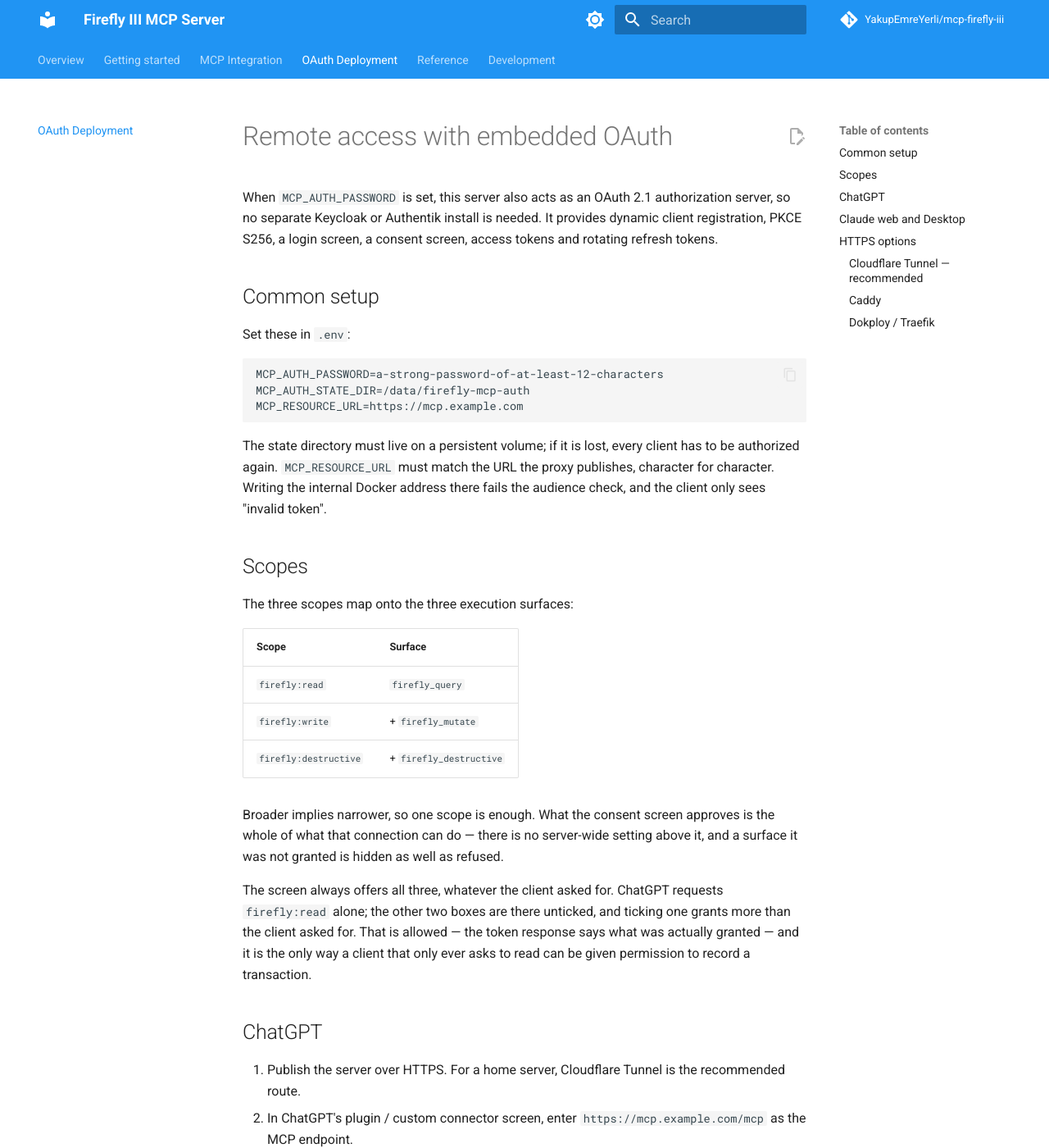
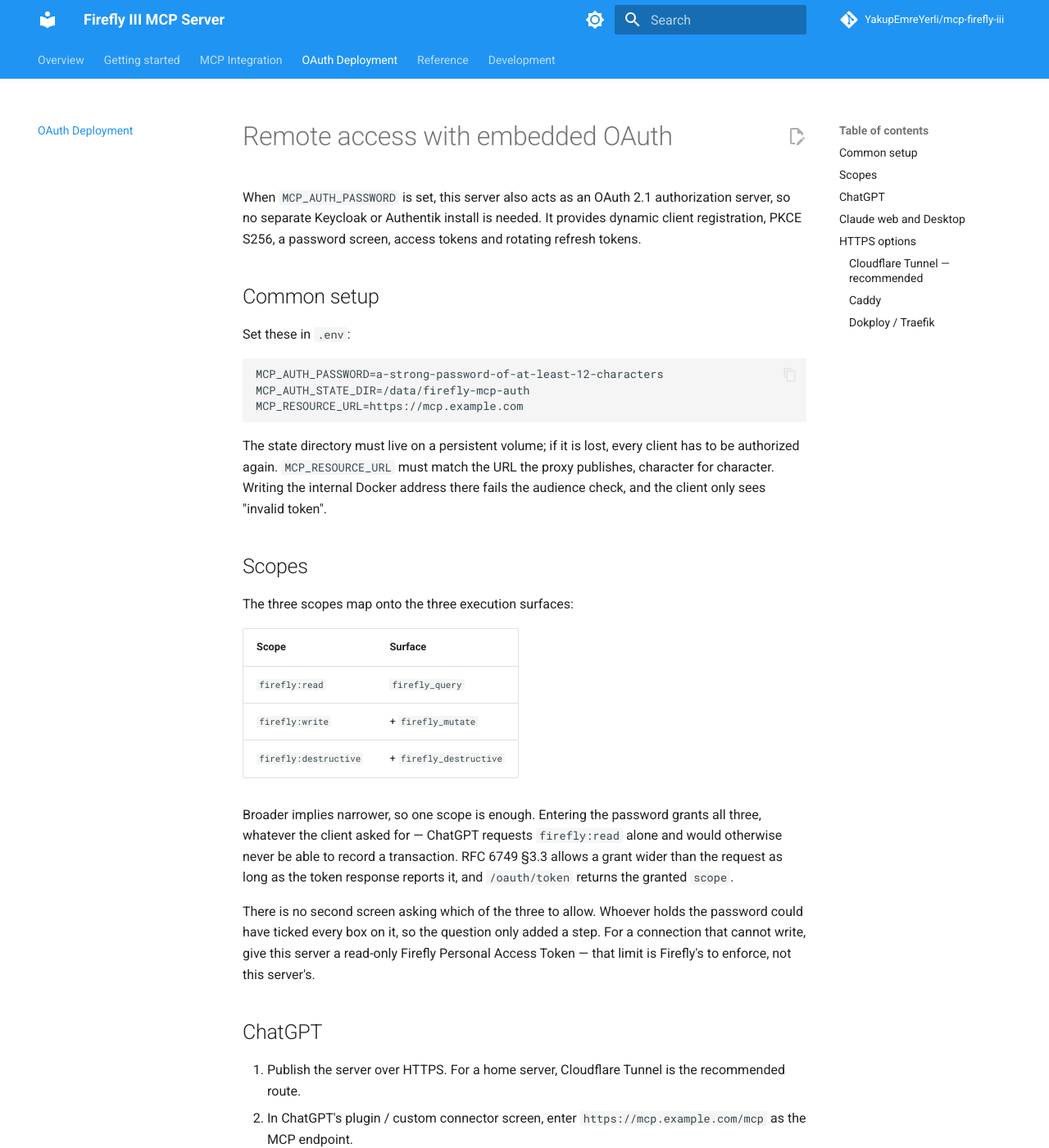
Before and after one commit to YakupEmreYerli/mcp-firefly-iii, an MkDocs documentation site: the page built from docs/oauth.md, in a window 1280 px wide and 1400 px high. Shown: the whole window at 82% size. Built offline with MkDocs 1.6.1 and Material for MkDocs 9.7.7, drawn with Linux system fonts in a browser that asks for light colours; comment, search, counter and statistics services are not loaded; the version menu is left out; some of the changed text lies outside the part shown.

Commit message:
Grant on the password, and drop the consent screen
It asked the same person the same question twice. They had just proved
they hold MCP_AUTH_PASSWORD, and every box on the screen was theirs to
tick — so the screen added a step without adding a decision. Entering the
password now grants all three scopes and redirects straight back.

A client that asks for firefly:read alone, as ChatGPT does, is granted
more than it requested. RFC 6749 §3.3 permits that as long as the token
response reports what was granted, which /oauth/token does.

The new end-to-end test is the one worth having: it takes the token the
password produced all the way to /mcp and asserts firefly_mutate and
firefly_destructive appear in tools/list. Granting a scope that never
reaches the tool list would look identical everywhere earlier in the
chain. It fails against the previous commit.

MCP_AUTH_PASSWORD is now unambiguously full access, and SECURITY.md says
so: for a connection that must not write, the boundary is a read-only
Firefly token, which Firefly III enforces itself.

```diff
--- a/docs/oauth.md
+++ b/docs/oauth.md
@@ -2,8 +2,8 @@
 
 When `MCP_AUTH_PASSWORD` is set, this server also acts as an OAuth 2.1
 authorization server, so no separate Keycloak or Authentik install is needed. It
-provides dynamic client registration, PKCE S256, a login screen, a consent
-screen, access tokens and rotating refresh tokens.
+provides dynamic client registration, PKCE S256, a password screen, access
+tokens and rotating refresh tokens.
 
 ## Common setup
 
@@ -30,15 +30,16 @@ The three scopes map onto the three execution surfaces:
 | `firefly:write` | + `firefly_mutate` |
 | `firefly:destructive` | + `firefly_destructive` |
 
-Broader implies narrower, so one scope is enough. What the consent screen
-approves is the whole of what that connection can do — there is no server-wide
-setting above it, and a surface it was not granted is hidden as well as refused.
+Broader implies narrower, so one scope is enough. Entering the password grants
+all three, whatever the client asked for — ChatGPT requests `firefly:read` alone
+and would otherwise never be able to record a transaction. RFC 6749 §3.3 allows
+a grant wider than the request as long as the token response reports it, and
+`/oauth/token` returns the granted `scope`.
 
-The screen always offers all three, whatever the client asked for. ChatGPT
-requests `firefly:read` alone; the other two boxes are there unticked, and
-ticking one grants more than the client asked for. That is allowed — the token
-response says what was actually granted — and it is the only way a client that
-only ever asks to read can be given permission to record a transaction.
+There is no second screen asking which of the three to allow. Whoever holds the
+password could have ticked every box on it, so the question only added a step.
+For a connection that cannot write, give this server a read-only Firefly
+Personal Access Token — that limit is Firefly's to enforce, not this server's.
 
 ## ChatGPT
 
@@ -47,16 +48,16 @@ only ever asks to read can be given permission to record a transaction.
 2. In ChatGPT's plugin / custom connector screen, enter
    `https://mcp.example.com/mcp` as the MCP endpoint.
 3. Choose OAuth as the authentication method.
-4. On the Firefly screen that opens, enter the `MCP_AUTH_PASSWORD` password and
-   approve the read, write or destructive scopes.
+4. On the Firefly screen that opens, enter the `MCP_AUTH_PASSWORD` password.
+   That grants the connection all three scopes.
 
 ChatGPT handles client registration, PKCE and the token exchange by itself.
 
 ## Claude web and Desktop
 
 Add the same `/mcp` address as a custom connector and start the OAuth flow, then
-complete the password and consent screens. Claude also registers as a public
-client and uses PKCE; there is no static bearer token to enter.
+enter the password. Claude also registers as a public client and uses PKCE;
+there is no static bearer token to enter.
 
 ## HTTPS options
 
```
Also changed, not shown: CHANGELOG.md (+12 -2 lines), README.md (+1 -1 lines), SECURITY.md (+7 -4 lines), docs/configuration.md (+2 -2 lines), docs/integrations.md (+3 -2 lines), 7 other files.
